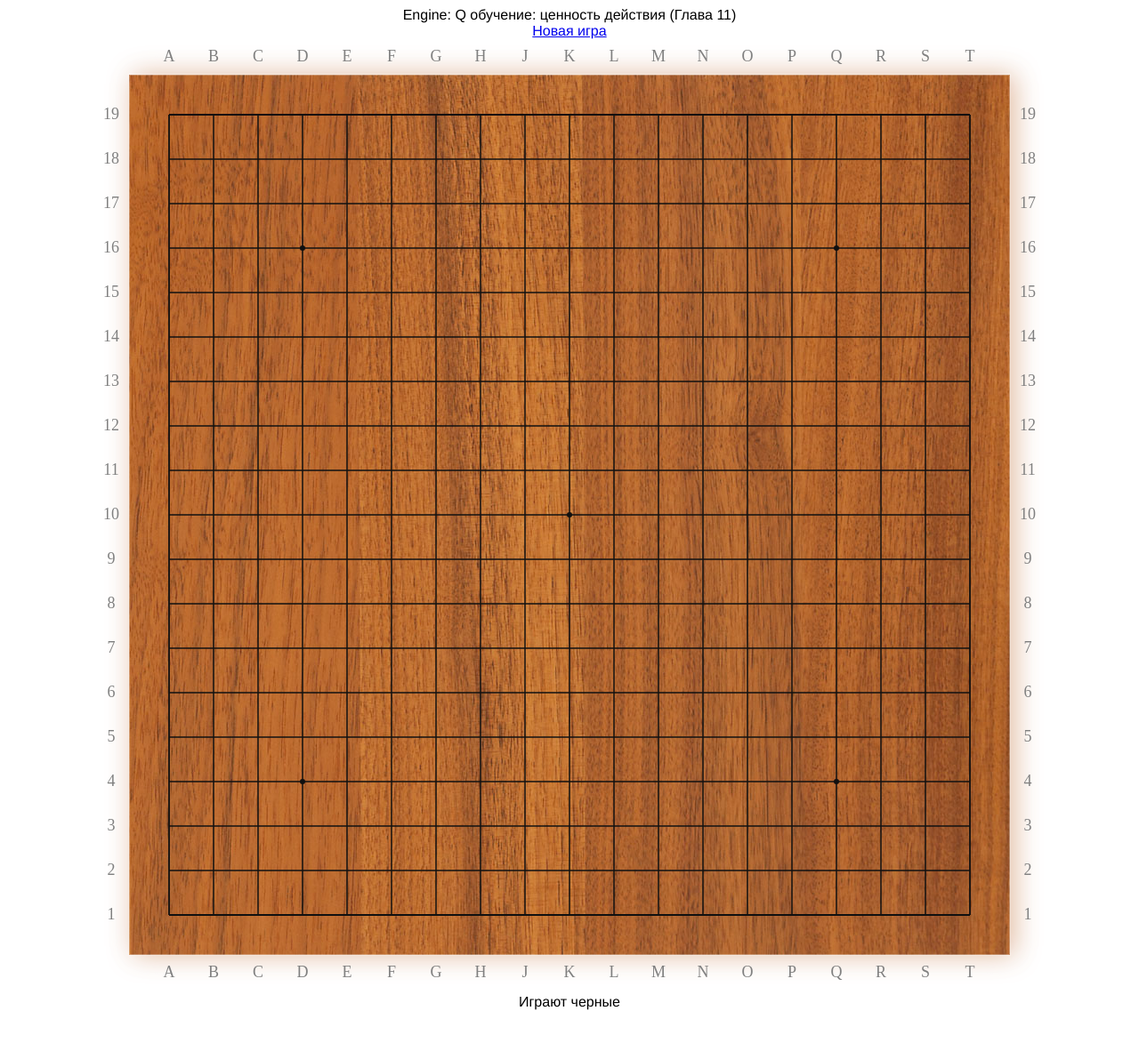
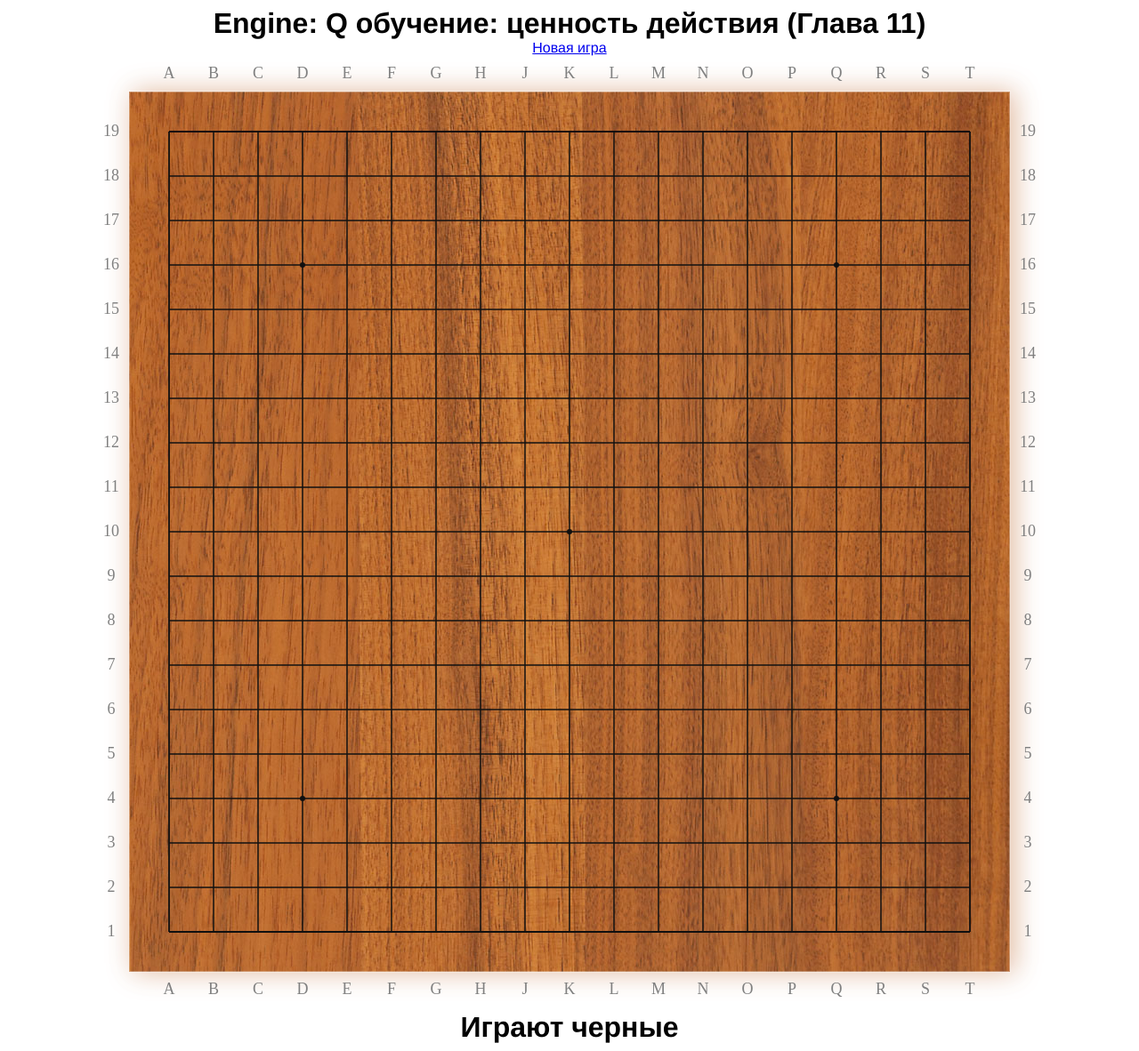
Before and after one commit to Nail1959/Code_Go, a plain HTML site: page dlgo/httpfrontend/static/Human_vs_Bot_Qagent.html in a window 1280 px wide. Shown: the whole page at 89% size. Before the commit the page ends 1144 px from the top, so only its background shows below. Drawn offline with Linux system fonts and the light colour scheme.

Commit message:
15.09.2020 21:30

```diff
--- a/dlgo/httpfrontend/static/Human_vs_Bot_Qagent.html
+++ b/dlgo/httpfrontend/static/Human_vs_Bot_Qagent.html
@@ -82,10 +82,10 @@ CONNECTION WITH THE SOFTWARE OR THE USE OR OTHER DEALINGS IN THE SOFTWARE.
           box-shadow: 0 2.5em 0 0;
       }
   }
-  div.engine {font-weight: bolder;
+  #engine {font-weight: bolder;
           font-size: xx-large;
       }
-  div.status {font-weight: bolder;
+  #status {font-weight: bolder;
           font-size: xx-large;
       }
   </style>
```
